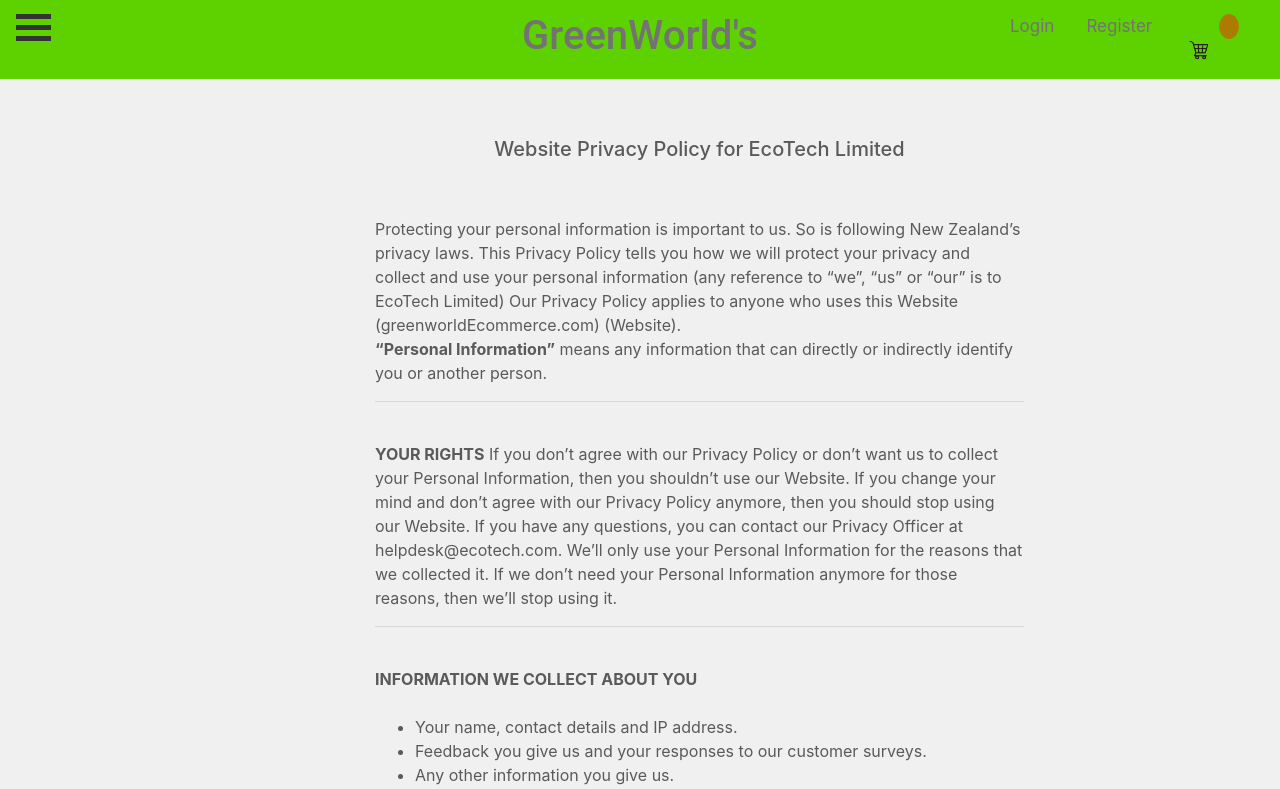
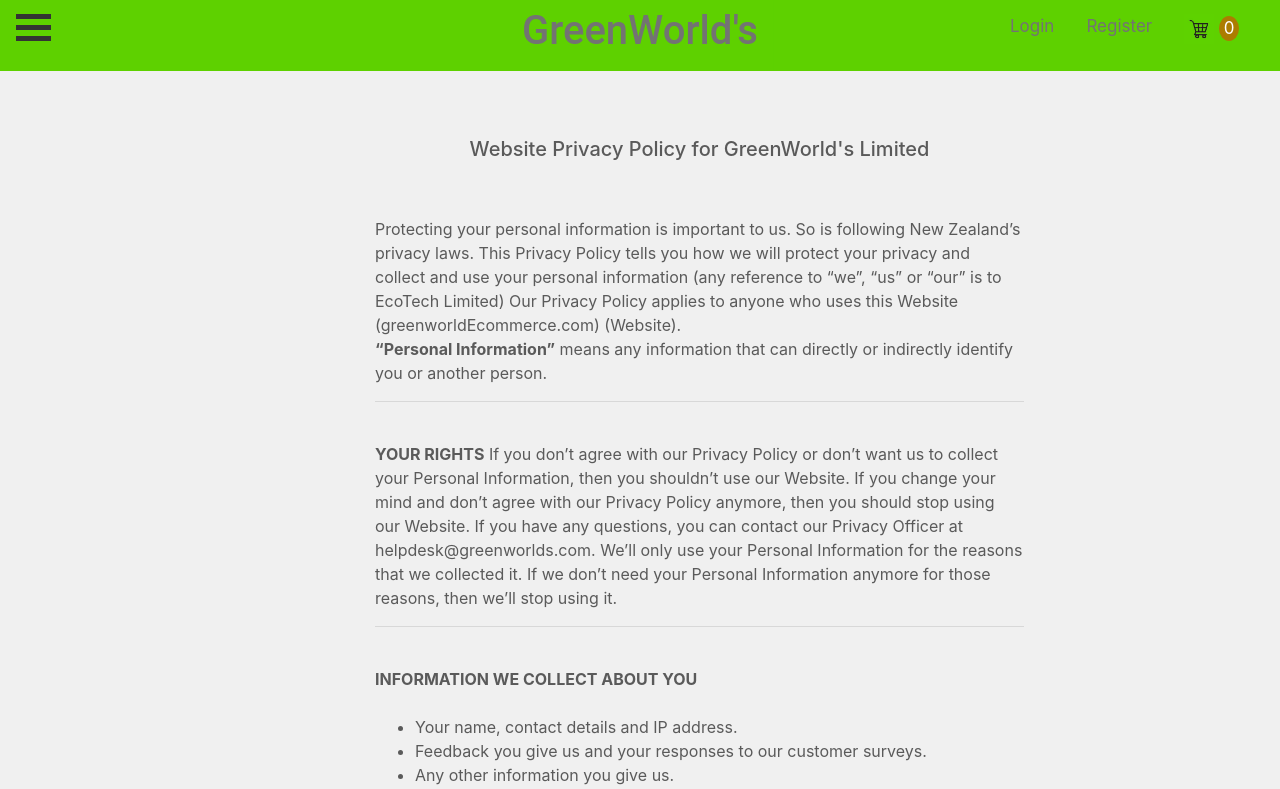
Before and after one commit to charliemarugithub/IT6041Web-main, a Django app: page /privacy/ in a window 1280 px wide. Shown: the top 789 px of the page. Run offline with Django 3.2, Linux system fonts and the light colour scheme; parts of the project's set-up code (start-up, migrations or seed data) failed here and were passed over; some libraries are stand-ins or nearby versions.

Commit message:
latest updates 26 Nov 1020am

```diff
--- a/IT6041App/templates/IT6041App/base.html
+++ b/IT6041App/templates/IT6041App/base.html
@@ -249,6 +249,8 @@
 
             {% block content %}
 
+
+
             {% endblock content %}
 
        <!-- FOOTER -->
--- a/IT6041App/templates/IT6041App/privacy.html
+++ b/IT6041App/templates/IT6041App/privacy.html
@@ -19,6 +19,58 @@
  text-align: center;
 }
 
+/* the following is the new code for the queries*/
+// Extra small devices (portrait phones, less than 576px)
+@media (max-width: 575.98px) {
+  .privacy {
+    text-align: left;
+    display: block;
+    justify-content: center;
+    align-items: center;
+    width: 80%;
+    padding-left; 75px;
+  }
+}
+
+// Small devices (landscape phones, less than 768px)
+@media (max-width: 767.98px) {
+  .privacy {
+    text-align: left;
+    display: block;
+    justify-content: center;
+    align-items: center;
+    width: 80%;
+    padding-left; 75px;
+  }
+}
+
+// Medium devices (tablets, less than 992px)
+@media (max-width: 991.98px) {
+  .privacy {
+    text-align: left;
+    display: block;
+    justify-content: center;
+    align-items: center;
+    width: 80%;
+    padding-left; 175px;
+  }
+}
+
+// Large devices (desktops, less than 1200px)
+@media (max-width: 1999.98px) {
+  .privacy {
+    text-align: left;
+    display: block;
+    justify-content: center;
+    align-items: center;
+    width: 80%;
+    padding-left; 275px;
+  }
+}
+// Extra large devices (large desktops)
+// No media query since the extra-large breakpoint has no upper bound on its width
+
+
 
 </style>
 <br><br><br>
@@ -27,7 +79,7 @@
     <div class="row">
         <div class="col">
             <div>
-                <h5>Website Privacy Policy for EcoTech Limited</h5>
+                <h5>Website Privacy Policy for GreenWorld's Limited</h5>
             <br><br>
                 <p>
                   Protecting your personal information is important to us. So is following New Zealand’s privacy laws.
@@ -42,7 +94,7 @@
                   If you don’t agree with our Privacy Policy or don’t want us to collect your Personal Information, then you
                   shouldn’t use our Website. If you change your mind and don’t agree with our Privacy Policy anymore,
                   then you should stop using our Website. If you have any questions, you can contact our Privacy Officer
-                  at helpdesk@ecotech.com.
+                  at helpdesk@greenworlds.com.
                   We’ll only use your Personal Information for the reasons that we collected it. If we don’t need your
                   Personal Information anymore for those reasons, then we’ll stop using it.
                   <br><hr><br>
--- a/IT6041App/templates/IT6041App/terms.html
+++ b/IT6041App/templates/IT6041App/terms.html
@@ -30,7 +30,7 @@
                 <h5>Terms and Conditions</h5>
             <br><br>
                 <p>
-                This website is operated by EcoTech. Throughout the site, the terms “we”, “us” and “our” refer to
+                This website is operated by GreenWorld's. Throughout the site, the terms “we”, “us” and “our” refer to
                 EcoTech. EcoTech offers this website, including all information, tools and services available from
                 this site to you, the user, conditioned upon your acceptance of all terms, conditions, policies and
                 notices stated here.
--- a/IT6041App/views.py
+++ b/IT6041App/views.py
@@ -140,10 +140,14 @@
 
 
 def privacy(request):
+    data = cartData(request)
+    cartItems = data['cartItems']
     page_title = 'Privacy Policy'
-    return render(request, 'IT6041App/privacy.html', {'page_title': page_title})
+    return render(request, 'IT6041App/privacy.html', {'page_title': page_title, 'cartItems': cartItems})
 
 
 def terms(request):
+    data = cartData(request)
+    cartItems = data['cartItems']
     page_title = 'Terms and Conditions'
-    return render(request, 'IT6041App/terms.html', {'page_title': page_title})
+    return render(request, 'IT6041App/terms.html', {'page_title': page_title, 'cartItems': cartItems})
--- a/Users/views.py
+++ b/Users/views.py
@@ -1,6 +1,7 @@
 from django.contrib.auth.decorators import login_required
 from django.shortcuts import render, redirect
 from django.contrib import messages
+
 from .forms import UserRegisterForm, UserUpdateForm, ProfileUpdateForm
 
 
```
Also changed, not shown: IT6041App/static/IT6041App/main.css (+0 -25 lines).
